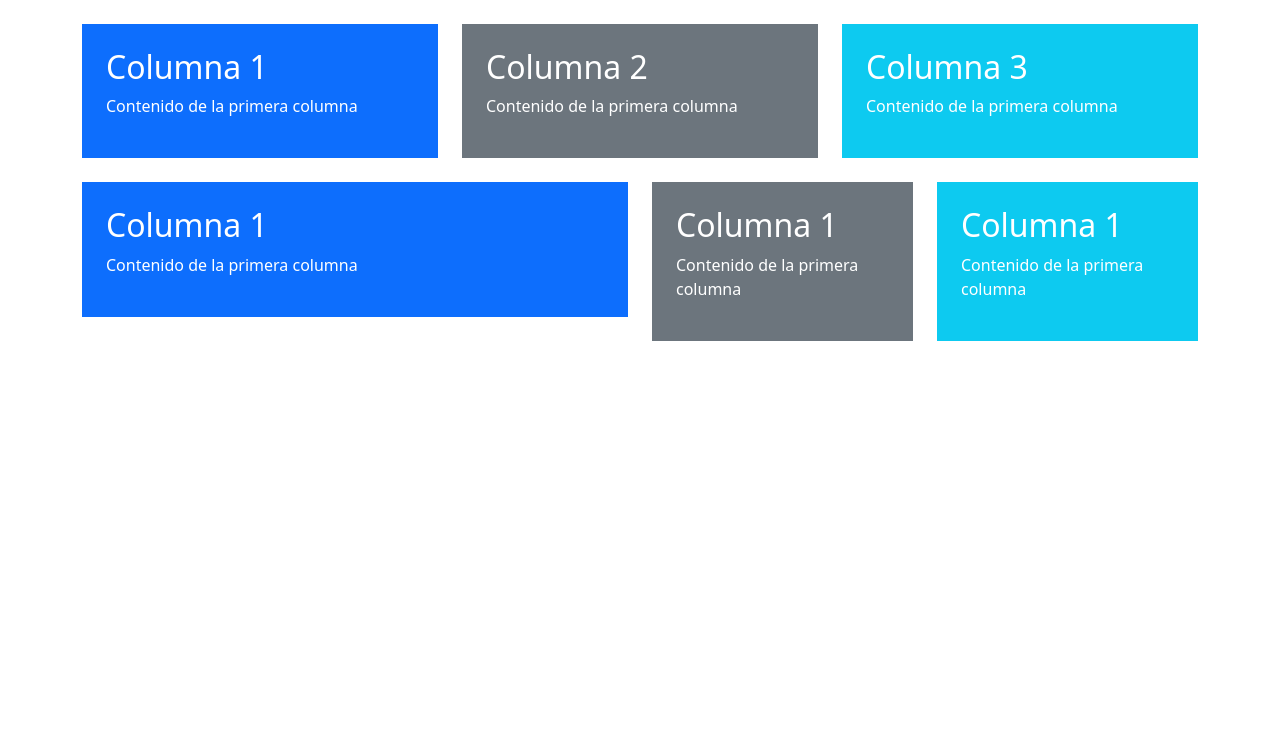
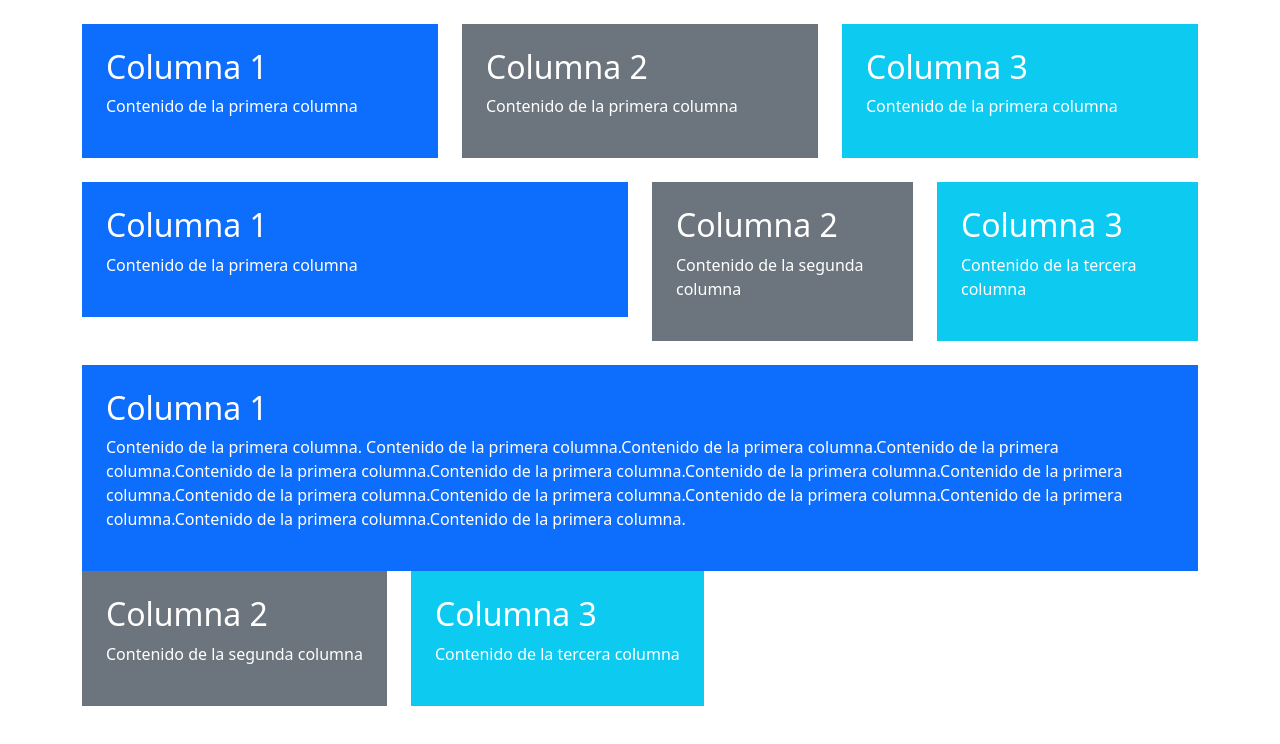
Before and after one commit to Juanma0186/DIW, a plain HTML site: page TEMA_4/PRACTICAS/Bootstrap I/index.html in a window 1280 px wide. Drawn offline with nearby package versions, Linux system fonts and the light colour scheme.

Commit message:
Cambios menores

```diff
--- a/TEMA_4/PRACTICAS/Bootstrap I/index.html
+++ b/TEMA_4/PRACTICAS/Bootstrap I/index.html
@@ -10,6 +10,8 @@
 </head>
 
 <body>
+
+    <!--Ejercicio A-->
     <div class="container text-white mt-4">
         <div class="row">
             <div class="col">
@@ -33,6 +35,7 @@
         </div>
     </div>
 
+    <!--Ejercicio B-->
     <div class="container text-white mt-4">
         <div class="row">
             <div class="col-6 ">
@@ -43,19 +46,45 @@
             </div>
             <div class="col-3">
                 <div class="bg-secondary p-4">
-          <h2>Columna 1</h2>
-          <p>Contenido de la primera columna</p>
+                    <h2>Columna 2</h2>
+                    <p>Contenido de la segunda columna</p>
                 </div>
             </div>
             <div class="col-3">
                 <div class="bg-info p-4">
-          <h2>Columna 1</h2>
-          <p>Contenido de la primera columna</p>
+                    <h2>Columna 3</h2>
+                    <p>Contenido de la tercera columna</p>
                 </div>
             </div>
         </div>
     </div>
 
+    <!--Ejercicio C-->
+    <div class="container text-white mt-4">
+        <div class="row">
+            <div class="col-auto ">
+                <div class="bg-primary p-4">
+                    <h2>Columna 1</h2>
+                    <p>Contenido de la primera columna. Contenido de la primera columna.Contenido de la primera
+                        columna.Contenido de la primera columna.Contenido de la primera columna.Contenido de la primera
+                        columna.Contenido de la primera columna.Contenido de la primera columna.Contenido de la primera
+                        columna.Contenido de la primera columna.Contenido de la primera columna.Contenido de la primera
+                        columna.Contenido de la primera columna.Contenido de la primera columna.</p>
+                </div>
+            </div>
+            <div class="col-auto">
+                <div class="bg-secondary p-4">
+                    <h2>Columna 2</h2>
+                    <p>Contenido de la segunda columna</p>
+                </div>
+            </div>
+            <div class="col-auto">
+                <div class="bg-info p-4">
+                    <h2>Columna 3</h2>
+                    <p>Contenido de la tercera columna</p>
+                </div>
+            </div>
+        </div>
     </div>
 </body>
 
```
Lines whose indentation alone changed are shown as unchanged.
